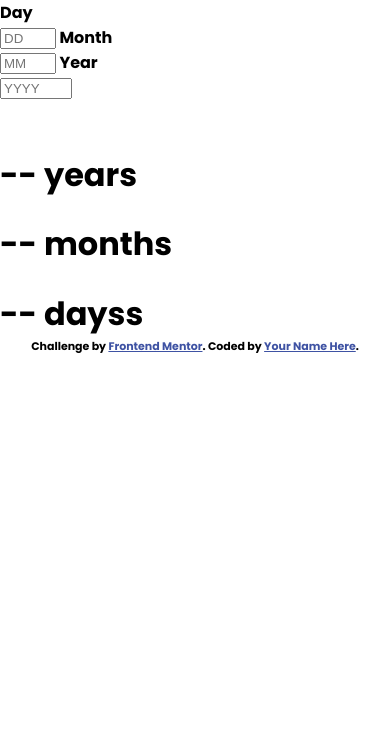
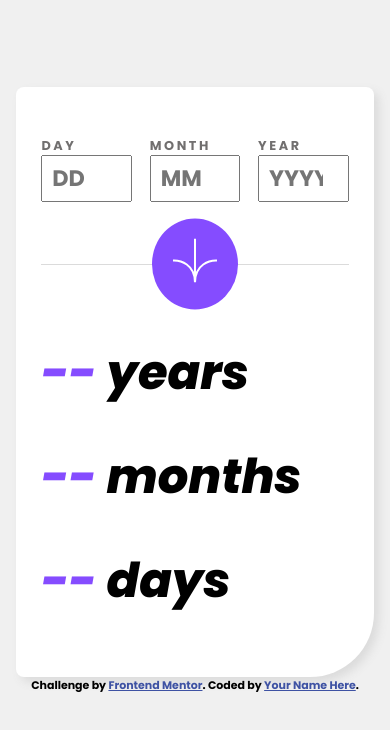
Before and after one commit to bluepersia/age-calculator-app, a plain HTML site: page index.html in a window 390 px wide. Drawn offline with Linux system fonts and the light colour scheme.

Commit message:
Mobile style

```diff
--- a/css/style.css
+++ b/css/style.css
@@ -13,7 +13,9 @@
 body
 {
     margin:0;
-    font-family: "Poppins", sans-serif;;
+    font-family: "Poppins", sans-serif;
+    padding: 5.43em 4.2% 14.8em;
+    background-color: var(--Offwhite);
 }
 
 * {
@@ -27,3 +29,72 @@ body
 *:last-child {
     margin-bottom: 0;
 }
+
+.time
+{
+    background-color: var(--White);
+    box-shadow: 5px 5px 10px var(--Lightgrey);
+    border-radius: 8px;
+    border-bottom-right-radius: 64px;
+    padding: 3.125em 7% 3.75em;
+}
+
+
+.time_header {
+    border-bottom: 1px solid var(--Lightgrey);
+    position: relative;
+    padding-bottom: 3.875em;
+}
+
+
+.time_inputs{
+    display: flex;
+    gap: 5.8%;
+}
+
+.time_label {
+    width: 33%;
+    color: var(--Smokeygrey);
+    text-transform: uppercase;
+    letter-spacing: .2em;
+    font-size: .8rem;
+}
+
+.time_input {
+    font-size: 1.4rem ;
+    font-family: inherit;
+    width: 100%;
+    padding: .2em .4em;
+}
+
+.time_btn-wrapper
+{
+    width: fit-content;
+    padding: 1.25em;
+    background-color: var(--Purple);
+    border-radius: 50%;
+    position: absolute;
+    bottom: 0px;
+    left: 50%;
+    transform: translate(-50%, 50%);
+    transition: background-color 300ms;
+
+}
+
+.time_btn-wrapper:hover
+{
+    background-color: var(--Offblack);
+}
+
+.time_spans {
+    padding-top: 4.5em;
+}
+
+.time_span {
+    font-size: 3rem;
+    font-style: italic;
+}
+
+.time_span .val {
+    color: var(--Purple);
+}
--- a/index.html
+++ b/index.html
@@ -20,18 +20,21 @@
 <body>
 
   <div class="time">
-    <header class="time-inputs">
-      <form class="time-form">
-        <label class="time-label">Day<br/><input class="time-input" type="number" min="1" max="31" placeholder="DD"/></label>
-        <label class="time-label">Month<br/><input class="time-input" type="number" min="1" max="12" placeholder="MM"/></label>
-        <label class="time-label">Year<br/><input class="time-input" type="number" min="1800" max="2024" placeholder="YYYY"/></label>
+    <header class="time_header">
+      <form class="time_form">
+        <div class="time_inputs">
+        <label class="time_label">Day<br/><input class="time_input" type="number" min="1" max="31" placeholder="DD"/></label>
+        <label class="time_label">Month<br/><input class="time_input" type="number" min="1" max="12" placeholder="MM"/></label>
+        <label class="time_label">Year<br/><input class="time_input" type="number" min="1800" max="2024" placeholder="YYYY"/></label>
+      </div>
+        <div class="time_btn-wrapper"><svg class="time_btn" xmlns="http://www.w3.org/2000/svg" width="46" height="44" viewBox="0 0 46 44"><g fill="none" stroke="#FFF" stroke-width="2"><path d="M1 22.019C8.333 21.686 23 25.616 23 44M23 44V0M45 22.019C37.667 21.686 23 25.616 23 44"/></g></svg></div>
       </form>
-      <svg class="time-btn" xmlns="http://www.w3.org/2000/svg" width="46" height="44" viewBox="0 0 46 44"><g fill="none" stroke="#FFF" stroke-width="2"><path d="M1 22.019C8.333 21.686 23 25.616 23 44M23 44V0M45 22.019C37.667 21.686 23 25.616 23 44"/></g></svg>
+
     </header>
-    <main class="time-spans">
-      <h1 class="time-span time-span--years"><span class="val">--</span> year<span class="plural">s</span></h1>
-      <h1 class="time-span time-span--months"><span class="val">--</span> month<span class="plural">s</span></h1>
-      <h1 class="time-span time-span--days"><span class="val">--</span> day<span class="plural">s</span>s</span></h1>
+    <main class="time_spans">
+      <h1 class="time_span time_span--years"><span class="val">--</span> year<span class="plural">s</span></h1>
+      <h1 class="time_span time_span--months"><span class="val">--</span> month<span class="plural">s</span></h1>
+      <h1 class="time_span time_span--days"><span class="val">--</span> day<span class="plural">s</span></span></h1>
     </main>
   </div>
 
```
